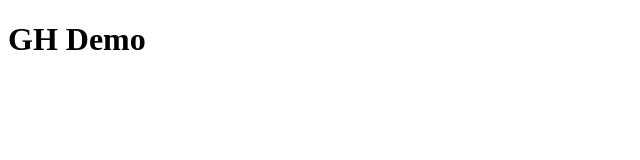
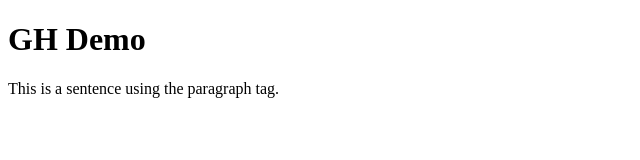
Before and after one commit to seen0005/gh-demo, a plain HTML site: page index.html in a window 1280 px wide. Shown: the whole page, without its empty margins (0-640 px from the left). Drawn offline with Linux system fonts and the light colour scheme.

Commit message:
Add paragraph tag

```diff
--- a/index.html
+++ b/index.html
@@ -7,5 +7,6 @@
 </head>
 <body>
     <h1>GH Demo</h1>
+    <p>This is a sentence using the paragraph tag.</p>
 </body>
 </html>
```
